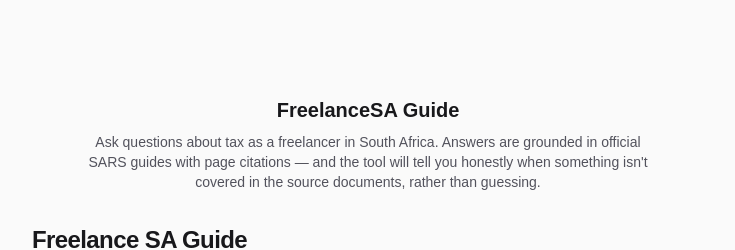
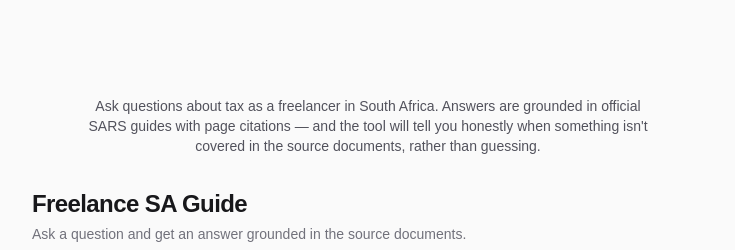
Before and after one commit to TyReyGit/freelance-sa-guide, a Next.js app in the folder frontend/: page / in a window 1280 px wide. Shown: the top 250 px of the page, without its empty margins (272-1007 px from the left). Built offline with nearby package versions, Linux system fonts and the light colour scheme; no server answers.

Commit message:
Update page.tsx

```diff
--- a/frontend/app/page.tsx
+++ b/frontend/app/page.tsx
@@ -4,10 +4,7 @@
   return (
     <div className="flex flex-1 flex-col items-center bg-zinc-50 px-4 py-16 dark:bg-black sm:py-24">
       <div className="mb-8 max-w-xl text-center">
-        <h1 className="text-xl font-semibold text-zinc-900 dark:text-zinc-100">
-          FreelanceSA Guide
-        </h1>
-        <p className="mt-2 text-sm text-zinc-600 dark:text-zinc-400">
+        <p className="text-sm text-zinc-600 dark:text-zinc-400">
           Ask questions about tax as a freelancer in South Africa. Answers are
           grounded in official SARS guides with page citations — and the tool
           will tell you honestly when something isn&apos;t covered in the
```
